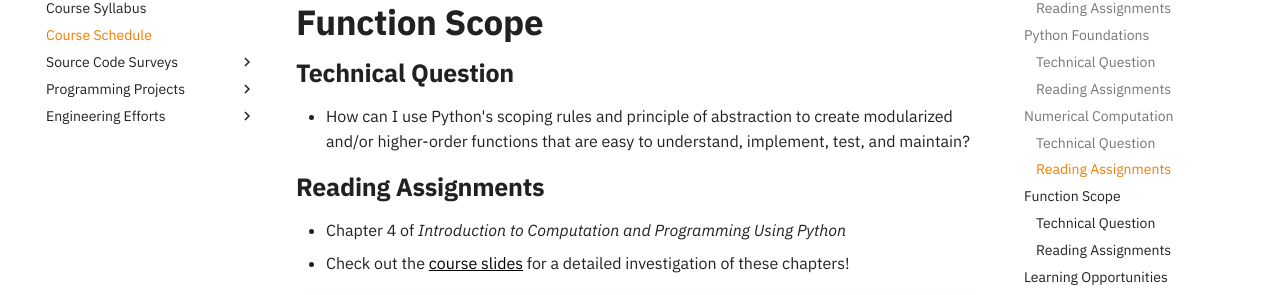
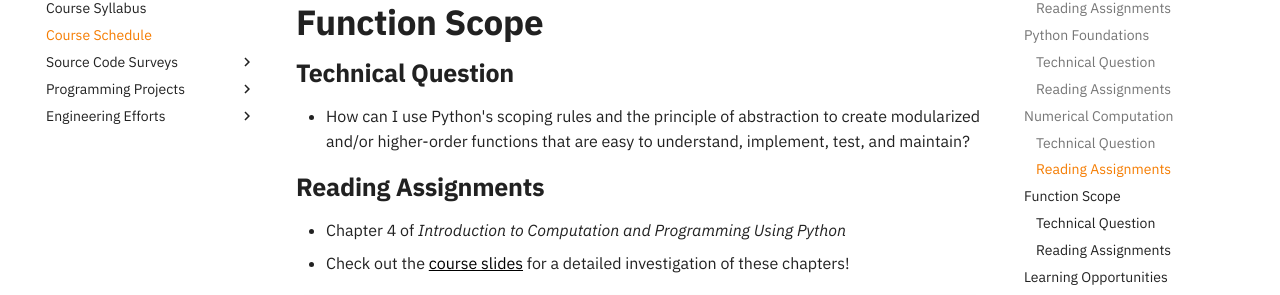
Before and after one commit to ProactiveProgrammers/www.proactiveprogrammers.com, an MkDocs documentation site: the page built from docs/data-abstraction/schedule-data-abstraction.md, in a window 1280 px wide and 900 px high, scrolled down 1403 px. Shown: the part 154-449 px from the top of the window. Built offline with MkDocs 1.6.1 and Material for MkDocs 9.7.7, drawn with Linux system fonts in a browser that asks for light colours; comment, search, counter and statistics services are not loaded.

Commit message:
fix: Add a missing word to schedule-data-abstraction.

```diff
--- a/docs/data-abstraction/schedule-data-abstraction.md
+++ b/docs/data-abstraction/schedule-data-abstraction.md
@@ -72,8 +72,8 @@
 
 ### Technical Question
 
-- How can I use Python's scoping rules and principle of abstraction to create
-  modularized and/or higher-order functions that are easy to understand,
+- How can I use Python's scoping rules and the principle of abstraction to
+  create modularized and/or higher-order functions that are easy to understand,
   implement, test, and maintain?
 
 ### Reading Assignments
```
